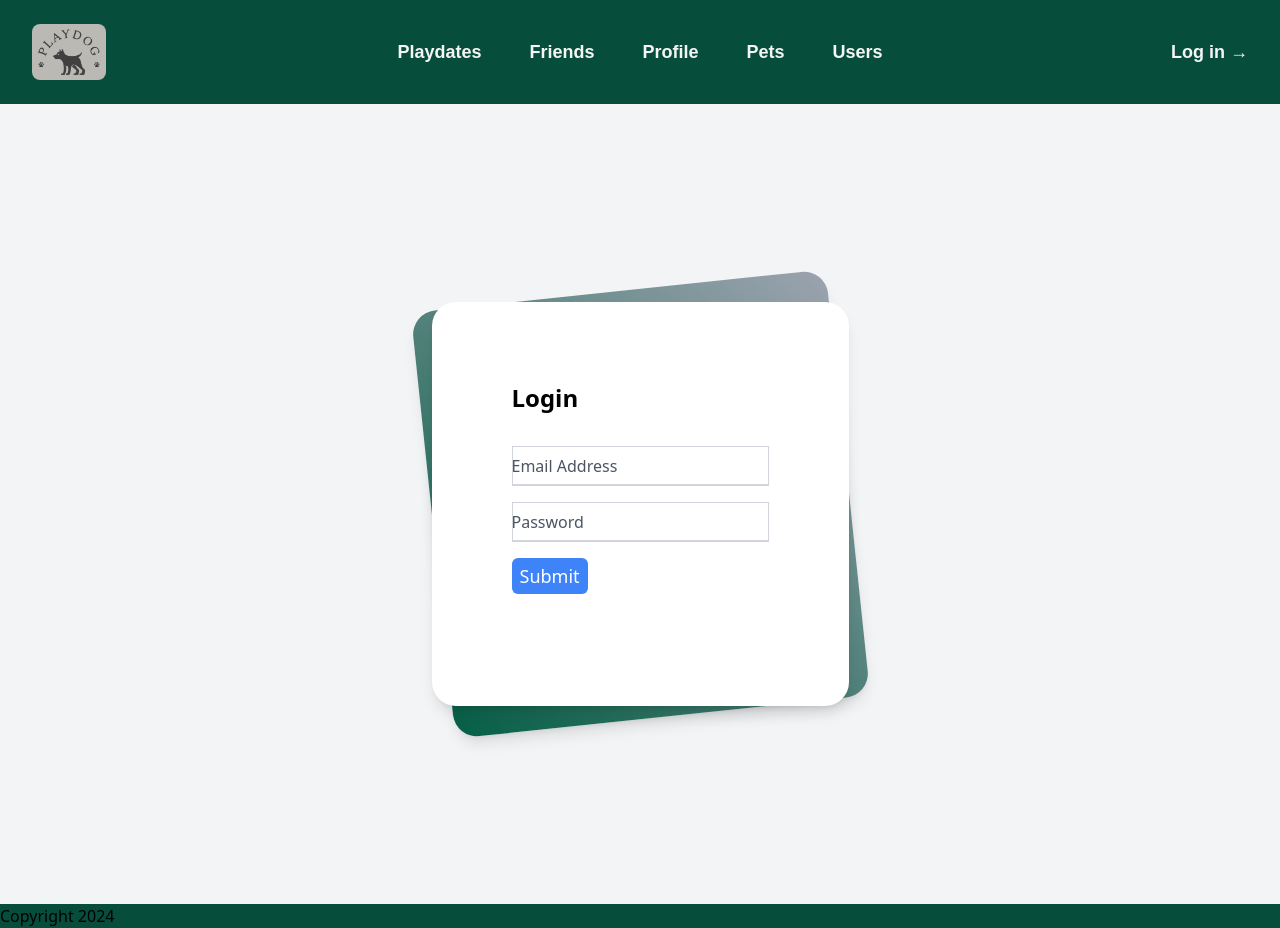
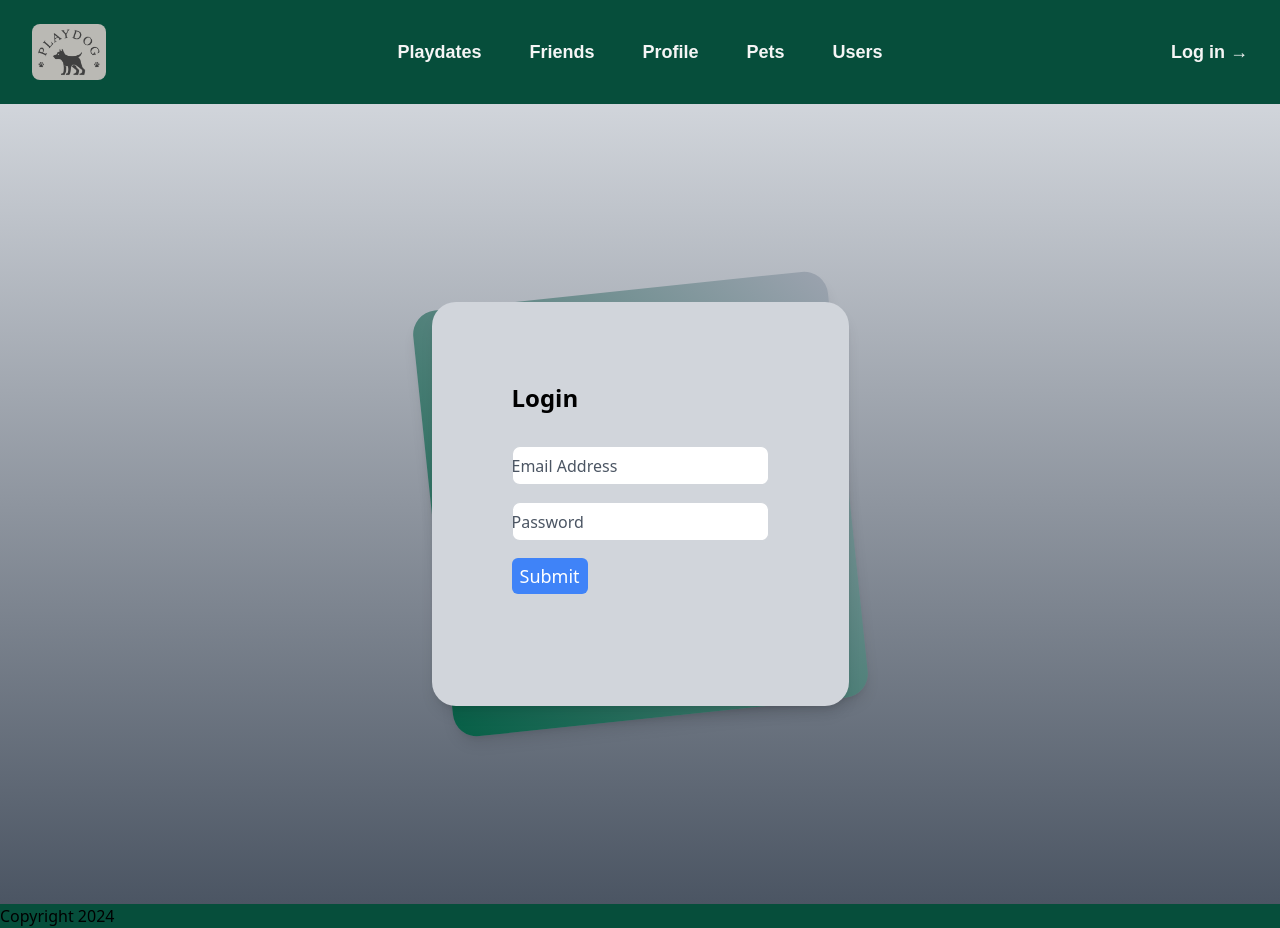
Before and after one commit to jmychalm13/play_dog_frontend, a React (Vite) app: page /login in a window 1280 px wide. Built offline with nearby package versions, Linux system fonts and the light colour scheme; a web font is replaced by a local one.

Commit message:
login page cleaned up and completed

```diff
--- a/src/JS/utils.js
+++ /dev/null
@@ -1,3 +0,0 @@
-export const handleLoginBackground = () => {
-  console.log("I am linked");
-};
--- a/src/Login.jsx
+++ b/src/Login.jsx
@@ -1,6 +1,5 @@
 import axios from "axios";
-import { useEffect, useState } from "react";
-import { handleLoginBackground } from "./JS/utils";
+import { useState } from "react";
 
 const jwt = localStorage.getItem("jwt");
 if (jwt) {
@@ -31,13 +30,14 @@ export function Login() {
       });
   };
 
-  useEffect(handleLoginBackground, []);
-
   return (
-    <div className="min-h-screen bg-gray-100 py-6 flex flex-col justify-center sm:py-12">
+    <div
+      id="background"
+      className="min-h-screen bg-gradient-to-t from-gray-600 to-gray-300 py-6 flex flex-col justify-center sm:py-12"
+    >
       <div className="relative py-3 sm:max-w-xl sm:mx-auto">
         <div className="absolute inset-0 bg-gradient-to-tr from-emerald-800 to-gray-400 shadow-lg transform -skew-y-6 sm:skew-y-0 sm:-rotate-6 sm:rounded-3xl"></div>
-        <div className="relative px-4 py-10 bg-white shadow-lg sm:rounded-3xl sm:p-20">
+        <div className="relative px-4 py-10 bg-gray-300 shadow-lg sm:rounded-3xl sm:p-20">
           <form onSubmit={handleSubmit} className="max-w-md mx-auto">
             <div>
               <h1 className="text-2xl font-semibold">Login</h1>
@@ -50,7 +50,7 @@ export function Login() {
                     id="email"
                     name="email"
                     type="text"
-                    className="peer placeholder-transparent h-10 w-full border-b-2 border-gray-300 text-gray-900 focus:outline-none focus:borer-rose-600"
+                    className="rounded-lg peer placeholder-transparent h-10 w-full border-b-2 border-gray-300 text-gray-900 focus:outline-none focus:border-emerald-600"
                     placeholder="Email address"
                   />
                   <label
@@ -66,7 +66,7 @@ export function Login() {
                     id="password"
                     name="password"
                     type="password"
-                    className="peer placeholder-transparent h-10 w-full border-b-2 border-gray-300 text-gray-900 focus:outline-none focus:borer-rose-600"
+                    className="rounded-lg peer placeholder-transparent h-10 w-full border-b-2 border-gray-300 text-gray-900 focus:outline-none focus:border-emerald-600"
                     placeholder="Password"
                   />
                   <label
--- a/src/index.css
+++ b/src/index.css
@@ -6,3 +6,7 @@
 html {
   scroll-behavior: smooth;
 }
+
+@layer components {
+
+}
```
